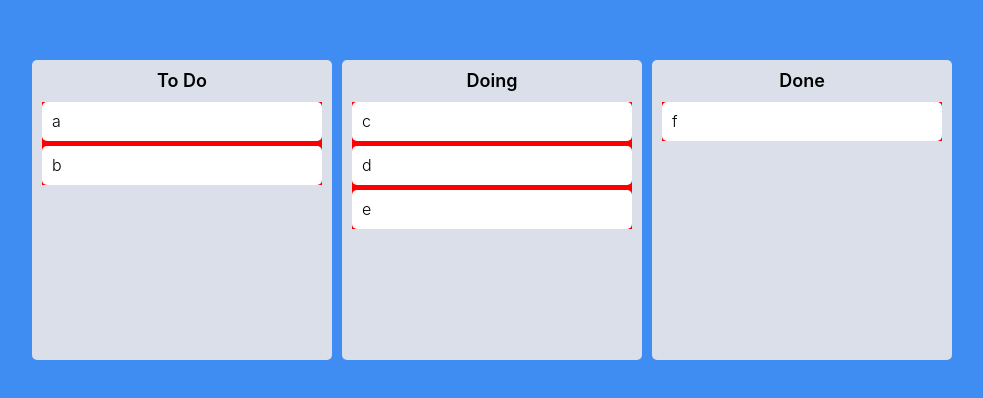
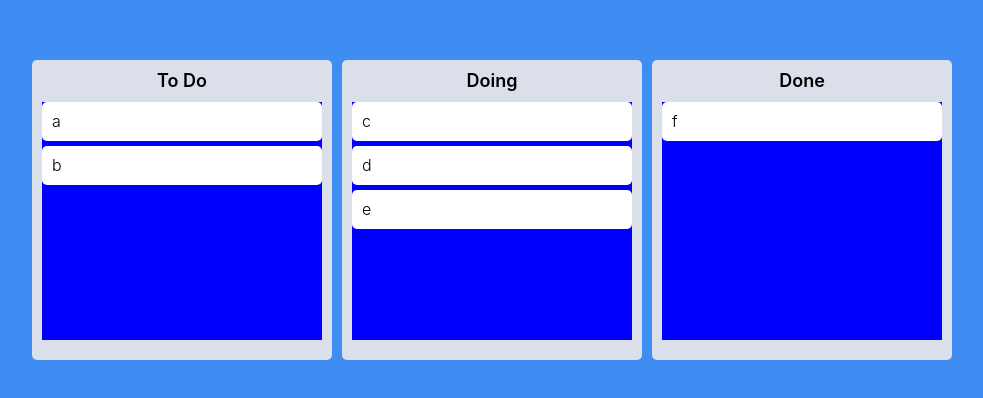
Before and after one commit to HamInKyou/nomadReact, a React (Create React App) app in the folder kanbanboardapp/: page / in a window 1280 px wide. Shown: the part 190-588 px from the top of the page, without its empty margins (148-1131 px from the left). Built offline with nearby package versions, Linux system fonts and the light colour scheme; a web font is replaced by a local one.

Commit message:
[kanbanboardapp]#8.11 드랍할 수 있는 영역 크기 늘리기,  카드가 보드에서 떠나거나 들어올때 드랍영역 색 바꾸기
snapshot 활용!

```diff
--- a/kanbanboardapp/src/App.tsx
+++ b/kanbanboardapp/src/App.tsx
@@ -1,4 +1,4 @@
-import { DragDropContext, Droppable, DropResult } from "react-beautiful-dnd";
+import { DragDropContext, DropResult } from "react-beautiful-dnd";
 import { useRecoilState } from "recoil";
 import styled from "styled-components";
 import { toDoState } from "./atoms";
--- a/kanbanboardapp/src/Components/Board.tsx
+++ b/kanbanboardapp/src/Components/Board.tsx
@@ -9,12 +9,26 @@ const Wrapper = styled.div`
   background-color: ${(props) => props.theme.boardColor};
   border-radius: 5px;
   min-height: 300px;
+  display: flex;
+  flex-direction: column;
 `;
 const Title = styled.h2`
   text-align: center;
   font-weight: 600;
   margin-bottom: 10px;
   font-size: 18px;
+`;
+
+interface IAreaProps {
+  isDraggingFromThis: boolean;
+  isDraggingOver: boolean;
+}
+
+const Area = styled.div<IAreaProps>`
+  background-color: ${(props) =>
+    props.isDraggingOver ? "pink" : props.isDraggingFromThis ? "red" : "blue"};
+  flex-grow: 1; //드랍 가능한 영역 사이즈 보드 전체로 늘리기
+  transition: background-color 0.3s ease-in-out;
 `;
 
 interface IBoardProps {
@@ -27,9 +41,12 @@ function Board({ toDos, boardId }: IBoardProps) {
     <Wrapper>
       <Title>{boardId}</Title>
       <Droppable droppableId={boardId}>
-        {(magic) => (
-          <div
-            style={{ backgroundColor: "red" }}
+        {(magic, snapshot) => (
+          //snapshot.isDraggingOver  : 유저가 어떤 요소 드래그해서 해당 보드 집입했을시 활성화
+          //snapshot.draggingFromThisWith : 유저가 해당 보드로부터 드래그를 시작했는지?
+          <Area
+            isDraggingOver={snapshot.isDraggingOver}
+            isDraggingFromThis={Boolean(snapshot.draggingFromThisWith)}
             ref={magic.innerRef}
             {...magic.droppableProps}
           >
@@ -37,7 +54,7 @@ function Board({ toDos, boardId }: IBoardProps) {
               <DraggableCard key={toDo} index={index} toDo={toDo} />
             ))}
             {magic.placeholder}
-          </div>
+          </Area>
         )}
       </Droppable>
     </Wrapper>
```
